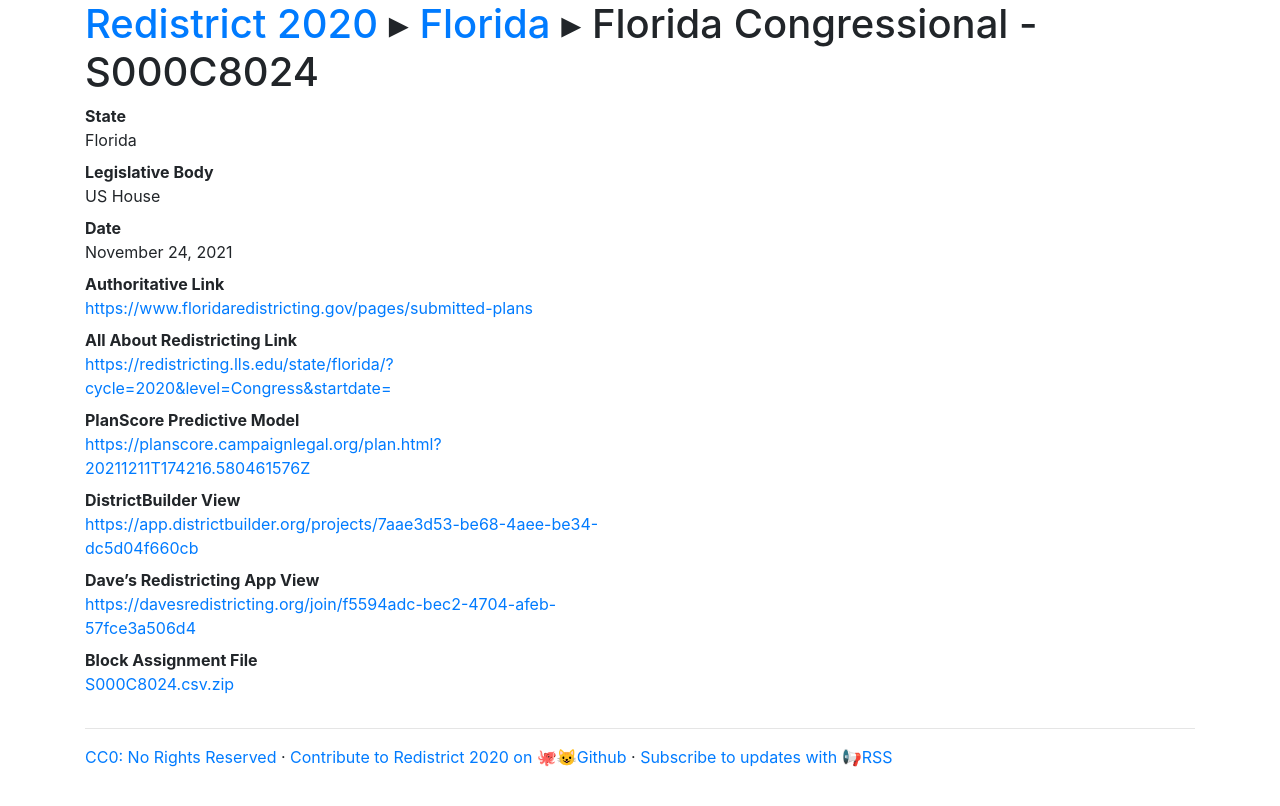
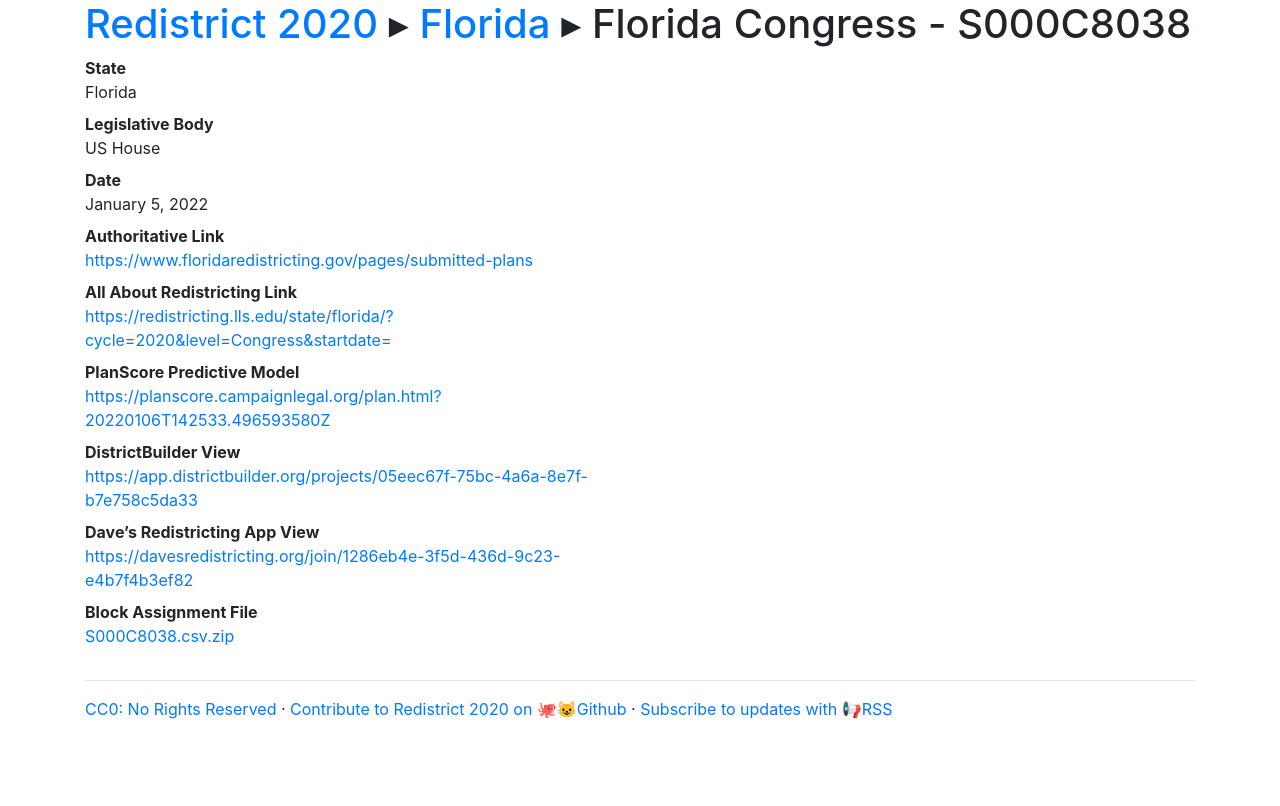
Before and after one commit to PlanScore/Redistrict2020, a Jekyll site: the page built from _plans/FL-2021-11-congress-S000C8036.md, in a window 1280 px wide. Shown: the top 806 px of the page. Built offline with Jekyll 4.4.1, drawn with Linux system fonts in a browser that asks for light colours; nearby versions of some CDN libraries.

Commit message:
Update FL-2021-11-congress-S000C8036.md

```diff
--- a/_plans/FL-2021-11-congress-S000C8036.md
+++ b/_plans/FL-2021-11-congress-S000C8036.md
@@ -1,16 +1,16 @@
 ---
 state: Florida
-title: Florida Congressional - S000C8024
+title: Florida Congress - S000C8038
 body: US House
-date: 2021-11-24
+date: 2022-01-05
 authoritative_link: https://www.floridaredistricting.gov/pages/submitted-plans
 allabout_link: https://redistricting.lls.edu/state/florida/?cycle=2020&level=Congress&startdate=
-planscore_link: https://planscore.campaignlegal.org/plan.html?20211211T174216.580461576Z
-districtbuilder_link: https://app.districtbuilder.org/projects/7aae3d53-be68-4aee-be34-dc5d04f660cb
-davesredist_link: https://davesredistricting.org/join/f5594adc-bec2-4704-afeb-57fce3a506d4
+planscore_link: https://planscore.campaignlegal.org/plan.html?20220106T142533.496593580Z
+districtbuilder_link: https://app.districtbuilder.org/projects/05eec67f-75bc-4a6a-8e7f-b7e758c5da33
+davesredist_link: https://davesredistricting.org/join/1286eb4e-3f5d-436d-9c23-e4b7f4b3ef82
 five38_link:
-blockassignment_file: /files/FL-2021-11/S000C8024.csv.zip
 shapefile_file:
+blockassignment_file: /files/FL-2022-01/S000C8038.csv.zip
 simplegeojson_file:
 
 layout: plan-page
```
